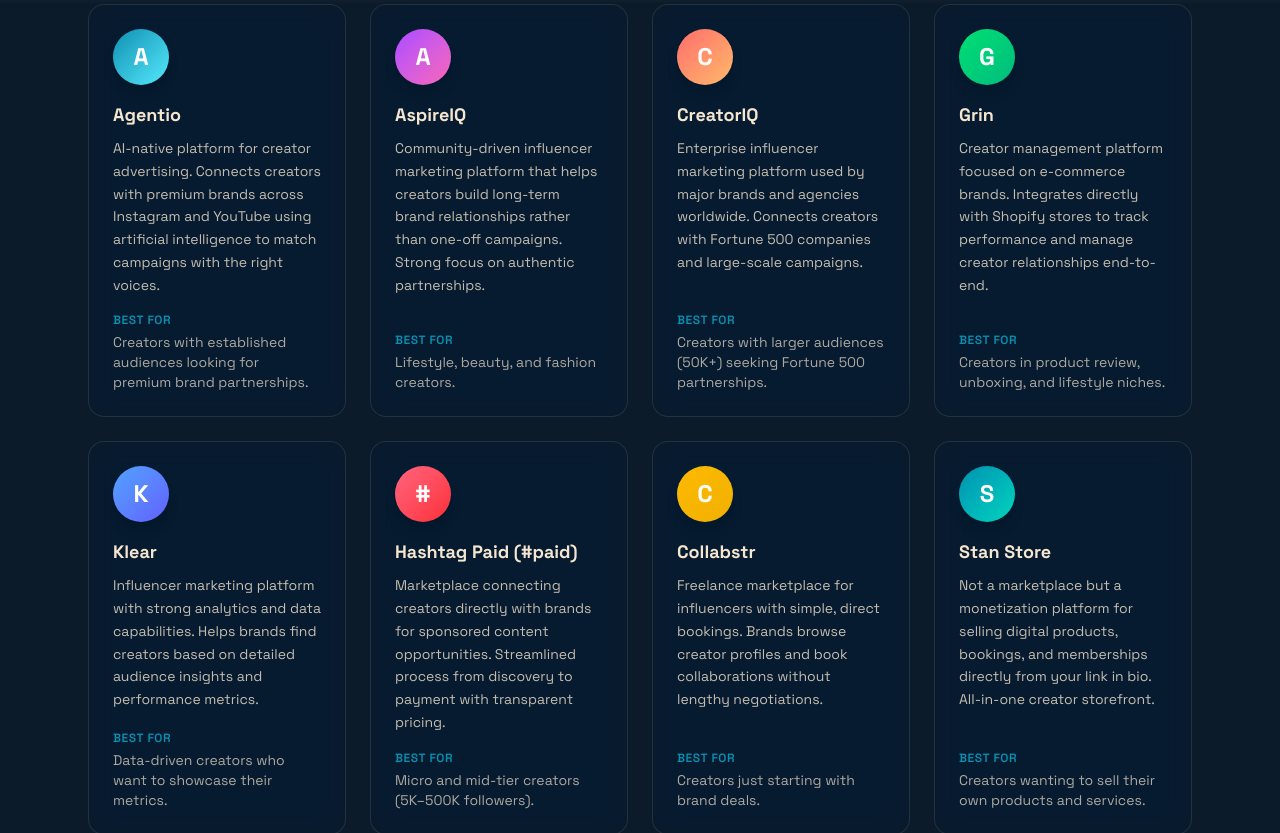
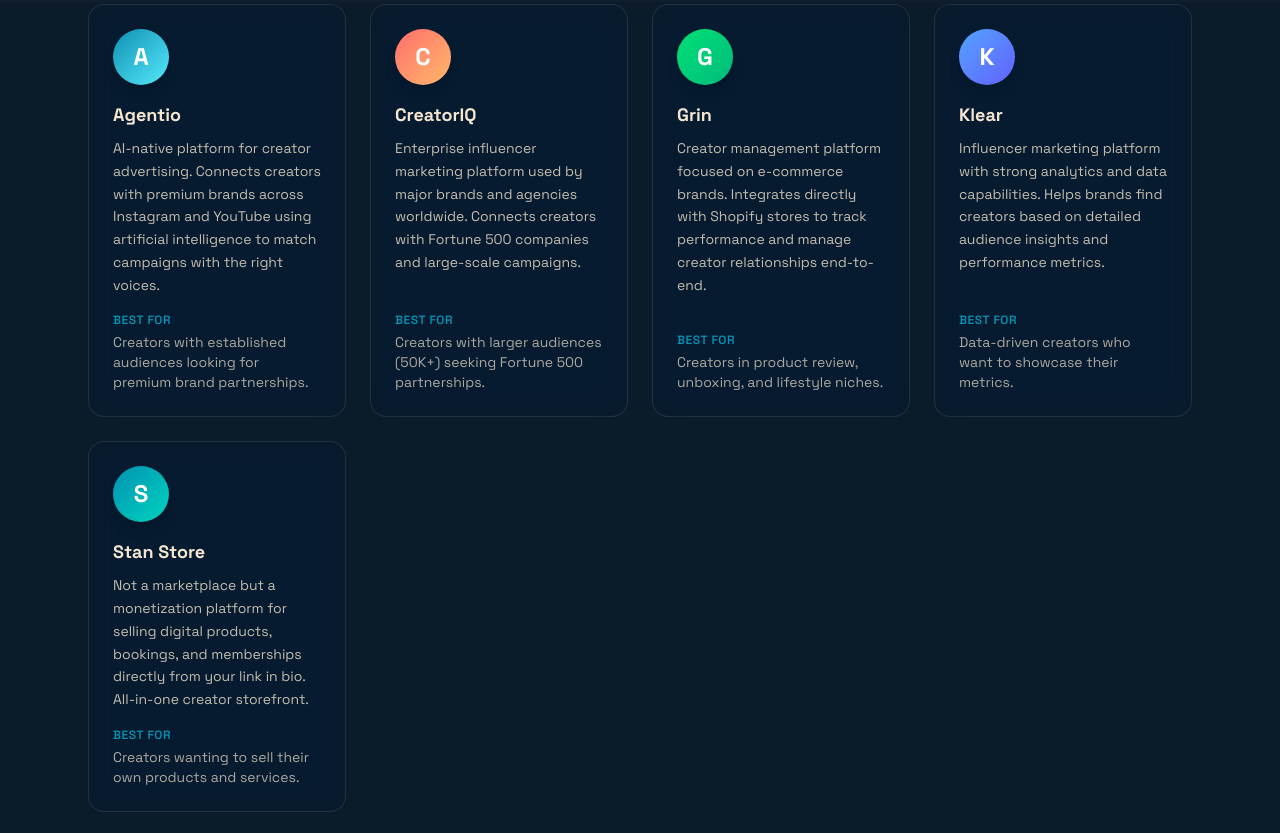
Before and after one commit to gmr0780/Bahamas-Creator-Economy, a Next.js app: page /connect in a window 1280 px wide. Shown: the part 540-1373 px from the top of the page. Built offline with nearby package versions, Linux system fonts and the light colour scheme; no server answers; the database is empty.

Commit message:
Remove AspireIQ, Hashtag Paid, Collabstr from Connect page (not available in Bahamas)

```diff
--- a/src/app/connect/page.tsx
+++ b/src/app/connect/page.tsx
@@ -26,14 +26,6 @@
       "Creators with established audiences looking for premium brand partnerships.",
   },
   {
-    name: "AspireIQ",
-    letter: "A",
-    gradient: "from-purple-500 to-pink-400",
-    description:
-      "Community-driven influencer marketing platform that helps creators build long-term brand relationships rather than one-off campaigns. Strong focus on authentic partnerships.",
-    bestFor: "Lifestyle, beauty, and fashion creators.",
-  },
-  {
     name: "CreatorIQ",
     letter: "C",
     gradient: "from-coral to-orange-300",
@@ -59,23 +51,6 @@
       "Influencer marketing platform with strong analytics and data capabilities. Helps brands find creators based on detailed audience insights and performance metrics.",
     bestFor:
       "Data-driven creators who want to showcase their metrics.",
-  },
-  {
-    name: "Hashtag Paid (#paid)",
-    letter: "#",
-    gradient: "from-rose-400 to-red-500",
-    description:
-      "Marketplace connecting creators directly with brands for sponsored content opportunities. Streamlined process from discovery to payment with transparent pricing.",
-    bestFor:
-      "Micro and mid-tier creators (5K\u2013500K followers).",
-  },
-  {
-    name: "Collabstr",
-    letter: "C",
-    gradient: "from-amber-400 to-yellow-500",
-    description:
-      "Freelance marketplace for influencers with simple, direct bookings. Brands browse creator profiles and book collaborations without lengthy negotiations.",
-    bestFor: "Creators just starting with brand deals.",
   },
   {
     name: "Stan Store",
```
